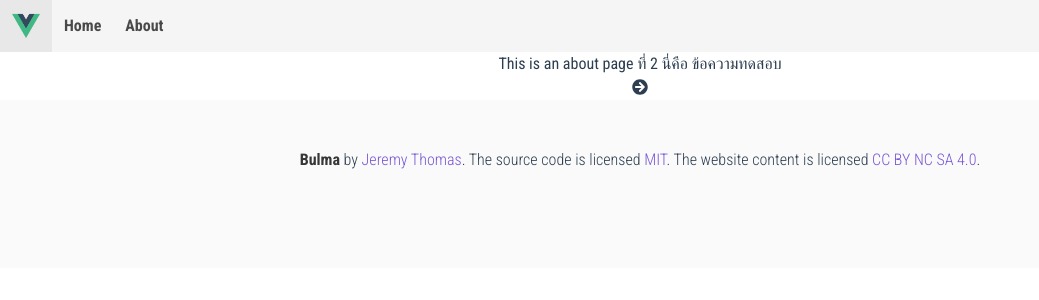
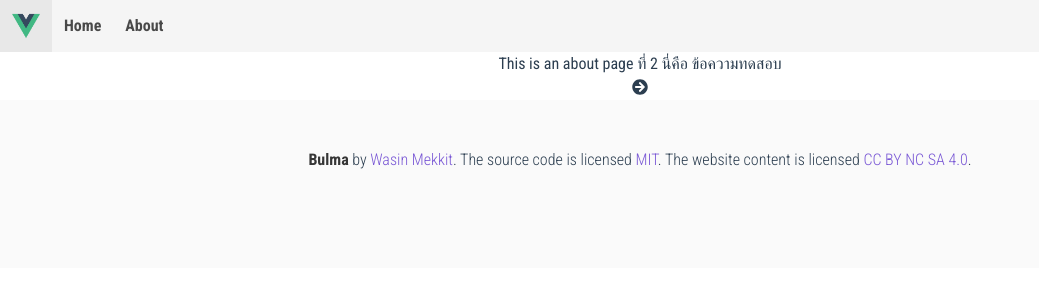
Before and after one commit to artistkuf/vue_cli_buefy, a Vue app: page /#/about in a window 1280 px wide. Shown: the top 300 px of the page, without its empty margins (0-1039 px from the left). Built offline with nearby package versions, Linux system fonts and the light colour scheme.

Commit message:
revised carousel

```diff
--- a/src/components/MainCarousel.vue
+++ b/src/components/MainCarousel.vue
@@ -18,31 +18,31 @@
         {
           text: "Slide 1",
           color: "primary",
-          image: "https://picsum.photos/id/0/1230/500",
+          image: "https://picsum.photos/id/0/1230/500"
         },
         {
           text: "Slide 2",
           color: "info",
-          image: "https://picsum.photos/id/0/1230/500",
+          image: "https://picsum.photos/id/0/1230/500"
         },
         {
           text: "Slide 3",
           color: "success",
-          image: "https://picsum.photos/id/0/1230/500",
+          image: "https://picsum.photos/id/0/1230/500"
         },
         {
           text: "Slide 4",
           color: "success",
-          image: "https://picsum.photos/id/0/1230/500",
+          image: "https://picsum.photos/id/0/1230/500"
         },
         {
           text: "Slide 5",
           color: "danger",
-          image: "https://picsum.photos/id/0/1230/500",
-        },
-      ],
+          image: "https://picsum.photos/id/0/1230/500"
+        }
+      ]
     };
-  },
+  }
 };
 </script>
 
@@ -55,5 +55,7 @@
     top: 30%;
   }
 }
-.carousel-arrow .icon{color:red!important}
+.carousel-arrow .icon {
+  color: greenyellow !important;
+}
 </style>
--- a/src/components/MainFooter.vue
+++ b/src/components/MainFooter.vue
@@ -1,14 +1,22 @@
 <template>
   <footer class="footer">
     <div class="content has-text-centered">
-      <p><strong>Bulma</strong> by <a href="https://jgthms.com">Jeremy Thomas</a>. The source code is licensed <a href="http://opensource.org/licenses/mit-license.php">MIT</a>. The website content is licensed <a href="http://creativecommons.org/licenses/by-nc-sa/4.0/">CC BY NC SA 4.0</a>.</p>
+      <p>
+        <strong>Bulma</strong> by <a href="https://jgthms.com">Wasin Mekkit</a>.
+        The source code is licensed
+        <a href="http://opensource.org/licenses/mit-license.php">MIT</a>. The
+        website content is licensed
+        <a href="http://creativecommons.org/licenses/by-nc-sa/4.0/"
+          >CC BY NC SA 4.0</a
+        >.
+      </p>
     </div>
   </footer>
 </template>
 
 <script>
 export default {
-  name: "MainFooter",
+  name: "MainFooter"
 };
 </script>
 
```
Also changed, not shown: 1 other file (tests, documents, lock files or other folders).
